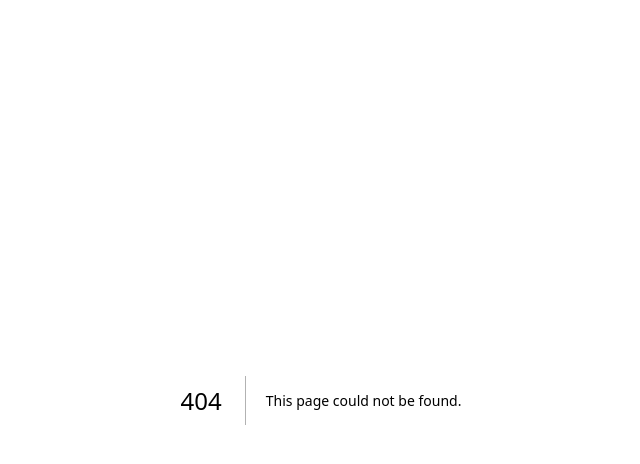
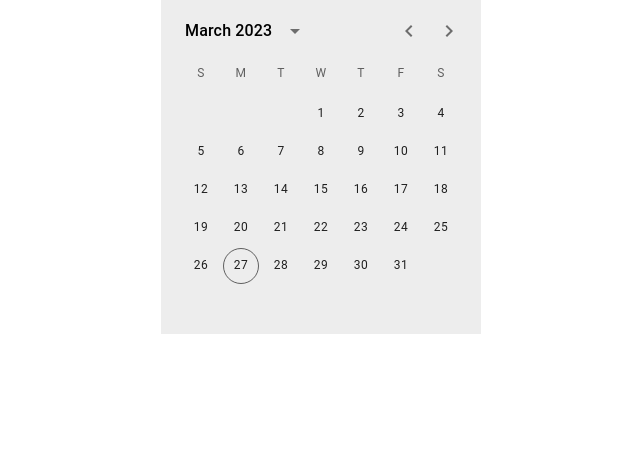
Before and after one commit to shivpreet16/event-junction, a Next.js app: page /student in a window 1280 px wide. Before the commit this address had no page. Shown: the top 464 px of the page, without its empty margins (319-959 px from the left). Built offline with nearby package versions, Linux system fonts and the light colour scheme.

Commit message:
added calendar

```diff
--- a/package.json
+++ b/package.json
@@ -9,6 +9,11 @@
     "lint": "next lint"
   },
   "dependencies": {
+    "@emotion/react": "^11.10.6",
+    "@emotion/styled": "^11.10.6",
+    "@mui/material": "^5.11.14",
+    "@mui/x-date-pickers": "^6.0.3",
+    "dayjs": "^1.11.7",
     "next": "13.2.4",
     "pg": "^8.10.0",
     "react": "18.2.0",
--- a/src/pages/api/client.js
+++ b/src/pages/api/client.js
@@ -4,8 +4,8 @@ const client = new Client({
     host:"localhost",
     user:"postgres",
     port:5432,
-    password:"Jayanti2919",
-    database:"postgres"
+    password:"kiit",
+    database:"eventjunction"
 })
 
 // export default function handle(req,res){
--- /dev/null
+++ b/src/pages/student.js
@@ -0,0 +1,15 @@
+import * as React from 'react';
+import { LocalizationProvider } from '@mui/x-date-pickers';
+import { AdapterDayjs } from '@mui/x-date-pickers/AdapterDayjs';
+import { DateCalendar } from '@mui/x-date-pickers/DateCalendar';
+
+export default function BasicDateCalendar() {
+  return (
+    <div className=''>
+
+    <LocalizationProvider dateAdapter={AdapterDayjs}>
+      <DateCalendar />
+    </LocalizationProvider>
+    </div>
+  );
+}
--- a/src/styles/globals.css
+++ b/src/styles/globals.css
@@ -13,3 +13,45 @@
       @apply outline-none bg-[#a2c495]/70 h-10 rounded-full border-b border-[#354931]  text-[#354931] placeholder:text-gray-500 transition-all focus:border-[#354931]/40 focus:text-[#354931]/80 hover:border-[#354931]/40 w-32
     }
   }
+
+  .MuiDateCalendar-root{
+
+    background-color: #ededed;
+  }
+
+  .css-1qs309j-MuiButtonBase-root-MuiPickersDay-root.Mui-selected:hover {
+    will-change: background-color;
+    background-color: #437033;
+}
+.css-1qs309j-MuiButtonBase-root-MuiPickersDay-root:focus.Mui-selected {
+  will-change: background-color;
+  background-color: #a2c495;
+}
+.css-1qs309j-MuiButtonBase-root-MuiPickersDay-root.Mui-selected {
+  color: #fff;
+  background-color: #a2c495;
+}
+.css-7oawqu-MuiButtonBase-root-MuiPickersDay-root.Mui-selected {
+background-color: #437033;
+}
+.css-7oawqu-MuiButtonBase-root-MuiPickersDay-root.Mui-selected:hover {
+
+  background-color: #437033;
+}
+.css-7oawqu-MuiButtonBase-root-MuiPickersDay-root.Mui-selected:focus {
+
+  background-color: #437033;
+}
+
+.css-1beqopj-MuiPickersYear-yearButton.Mui-selected {
+  color: #fff;
+  background-color: #437033;
+}
+.css-1beqopj-MuiPickersYear-yearButton.Mui-selected:focus {
+  color: #fff;
+  background-color: #437033;
+}
+.css-1beqopj-MuiPickersYear-yearButton.Mui-selected:hover {
+  color: #fff;
+  background-color: #437033;
+}
```
Also changed, not shown: 1 other file (tests, documents, lock files or other folders).
